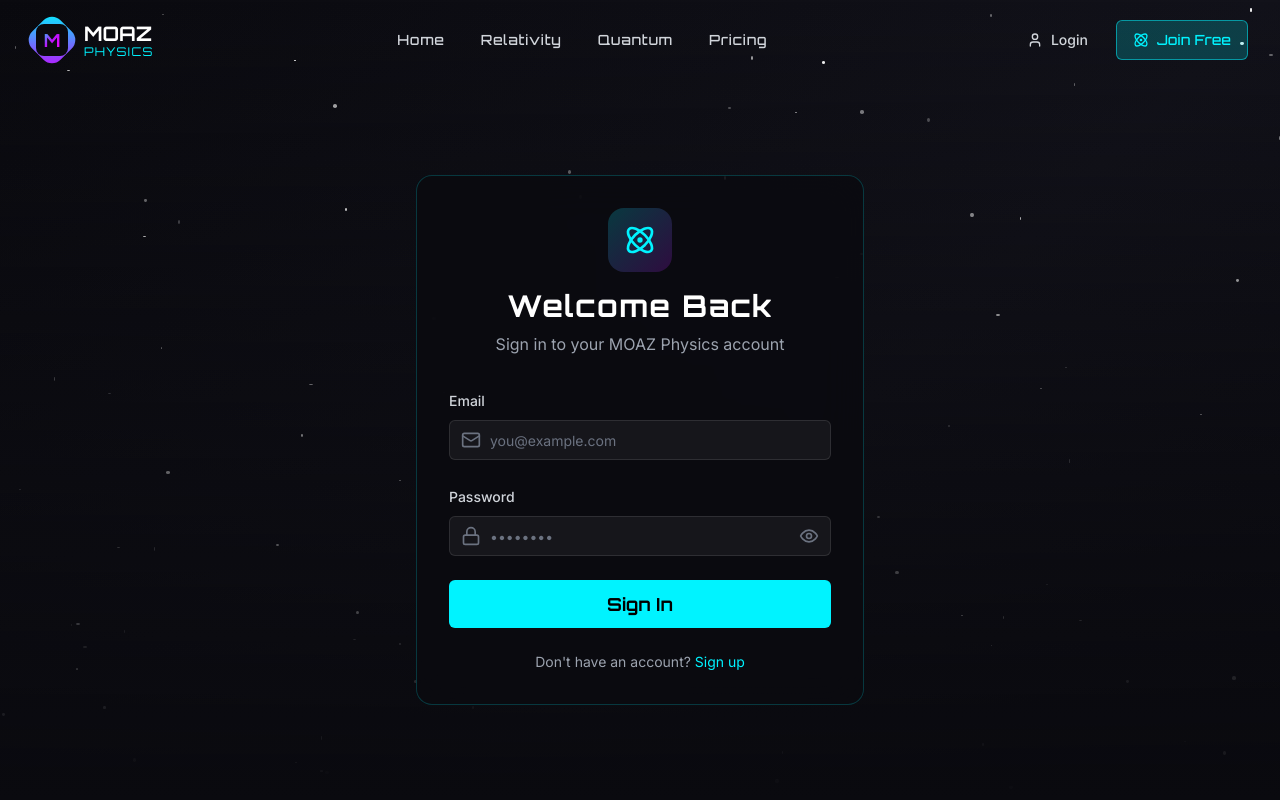
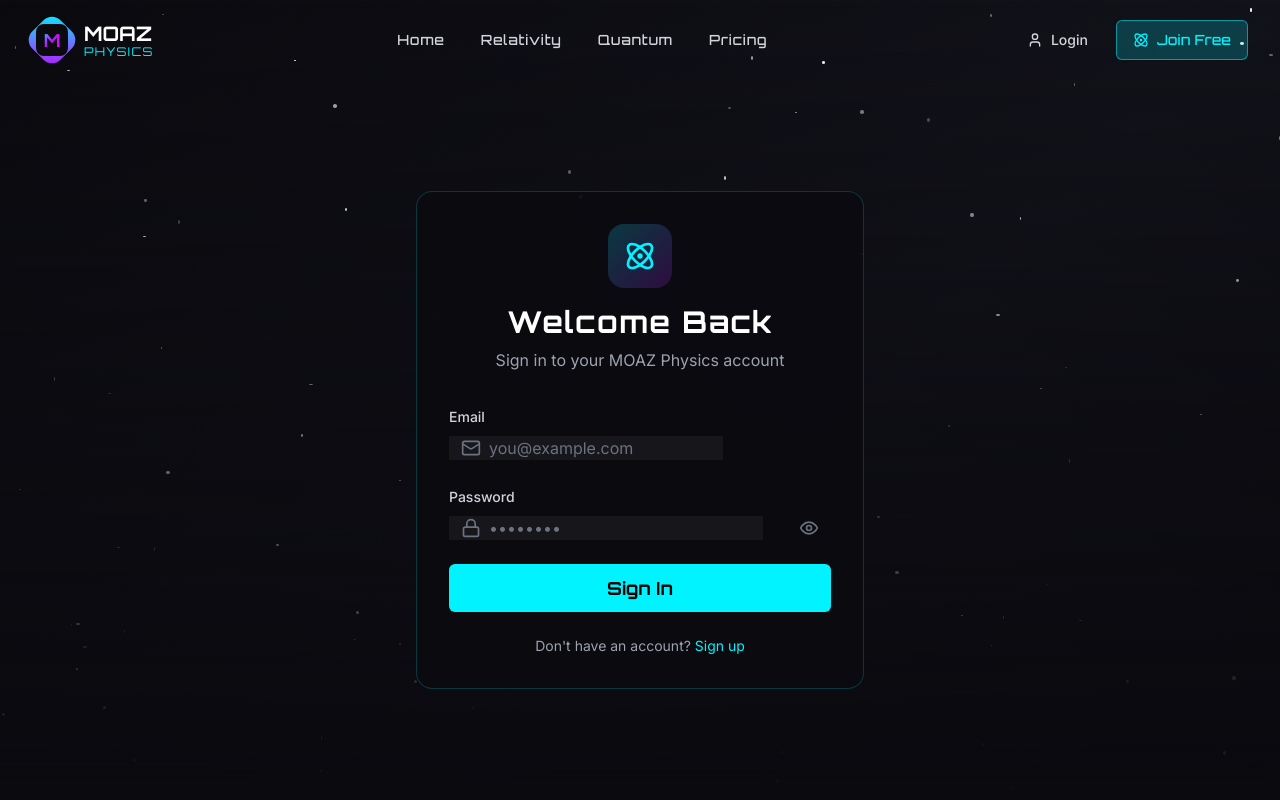
Before and after one commit to mizoqassem64-crypto/moaz-physics, a Next.js app in the folder moaz-physics/: page /auth/login in a window 1280 px wide. Shown: the top 800 px of the page. Built offline with nearby package versions, Linux system fonts and the light colour scheme.

Commit message:
Add Input component for user input fields

```diff
--- /dev/null
+++ b/moaz-physics/components/ui/input.tsx
@@ -0,0 +1,3 @@
+export function Input(props: any) {
+  return <input className="flex h-10 w-full rounded-md border border-slate-800 bg-slate-950 px-3 py-2 text-sm text-white focus:outline-none focus:ring-2 focus:ring-cyan-500" {...props} />
+}
```
